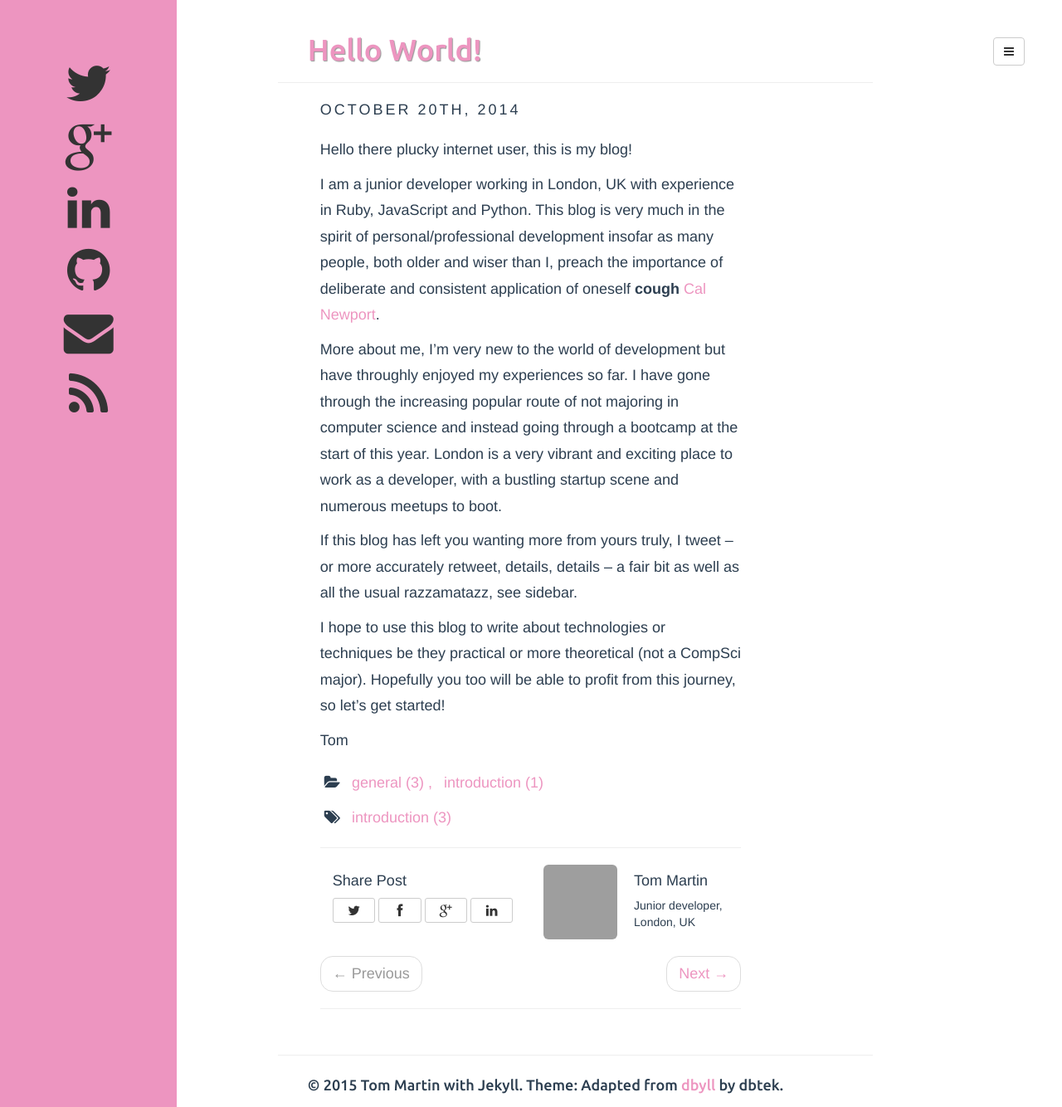
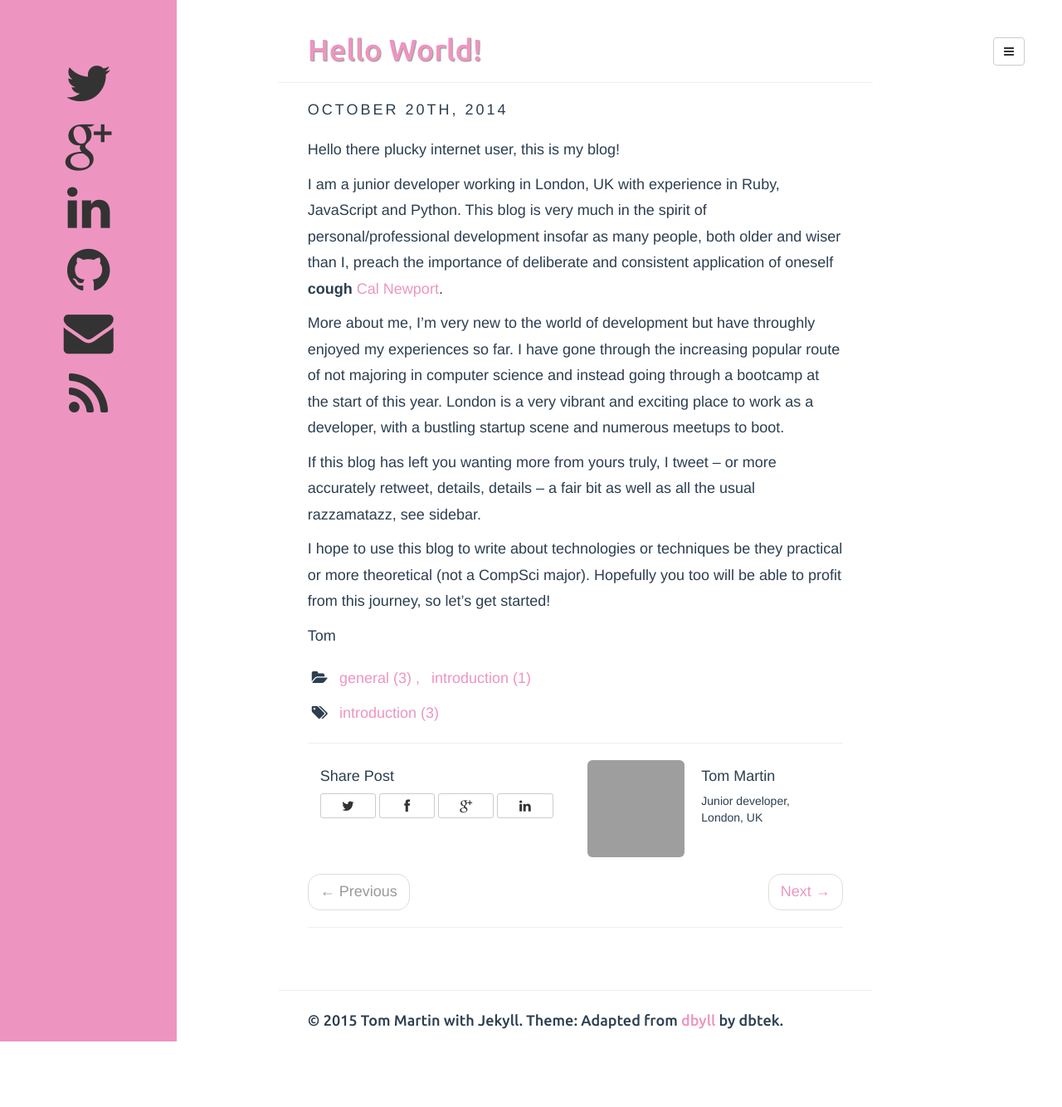
Before and after one commit to tpgmartin/tpgmartin.github.io, a Jekyll site: the page built from _posts/2014-10-20-hello-world.md, in a window 1280 px wide. Shown: the whole page at 83% size. Built offline with Jekyll 4.4.1, drawn with Linux system fonts in a browser that asks for light colours; comment, search, counter and statistics services are not loaded; after the commit the page ends 1255 px from its top, so only the background shows below that; grey boxes are pictures that could not be loaded.

Commit message:
Remove col sizing post.html

```diff
--- a/_includes/post.html
+++ b/_includes/post.html
@@ -6,7 +6,7 @@
 
 <article>
 
-	<div class="col-sm-10">
+	<div>
 	 <span class="post-date">
 	   {% assign d = page.date | date: "%d" | plus:'0' %}
 	   {{ page.date | date: "%B" }}
```
